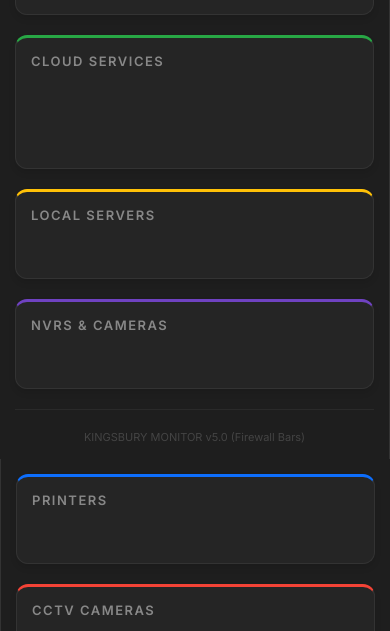
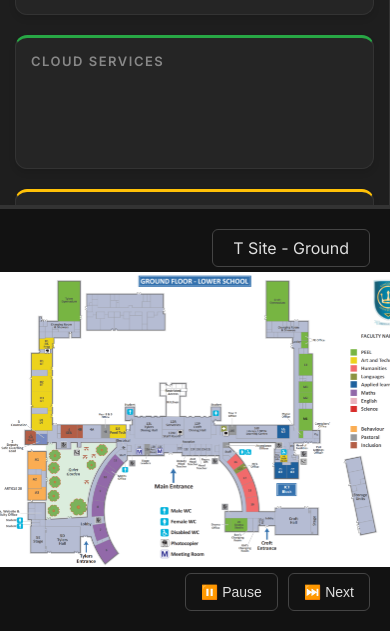
Before and after one commit to gileswendes-glitch/monitor, a website: page public/index.html in a window 390 px wide. Shown: the part 213-844 px from the top of the page. Drawn offline with nearby package versions, Linux system fonts and the light colour scheme; no server answers.

Commit message:
Update index.html

```diff
--- a/public/index.html
+++ b/public/index.html
@@ -101,11 +101,25 @@
         .leaflet-popup-content { margin: 10px; line-height: 1.4; }
         .leaflet-popup-close-button { color: #888 !important; }
 
+        /* --- MOBILE LAYOUT (<900px) --- */
         @media screen and (max-width: 900px) {
-            body { flex-direction: column; overflow-y: auto; height: auto; }
+            body { flex-direction: column; overflow-y: auto; height: auto; padding-bottom: 50vh; }
             .sidebar { width: 100%; height: auto; box-shadow: none; padding: 15px; box-sizing: border-box; order: 2; overflow-y: visible; }
+
             #main-content { order: 1; flex-grow: 0; }
-            #map-wrapper { display: none; }
+
+            #map-wrapper {
+                display: block !important;
+                position: fixed;
+                bottom: 0;
+                left: 0;
+                width: 100%;
+                height: 50vh;
+                z-index: 4000;
+                border-top: 4px solid #333;
+                background: #121212;
+            }
+
             .list-window { max-height: 250px; }
         }
     </style>
@@ -134,7 +148,7 @@
             <h2>NVRs & Cameras</h2>
             <div id="nvr-list" class="list-window"></div>
         </div>
-        <div class="version-footer">KINGSBURY MONITOR v5.0 (Firewall Bars)</div>
+        <div class="version-footer">KINGSBURY MONITOR v5.0 (Mobile)</div>
     </div>
 
     <div id="main-content">
@@ -320,13 +334,16 @@
 
             try {
                 const res = await fetch('/api/devices');
-                const devices = await res.json();
+                let devices = await res.json();
+
+                // 1. GHOST FILTER: Hide devices with no name immediately (Cleans "Unknown")
+                devices = devices.filter(d => d.name && d.name !== 'undefined');
+
+                // 2. SAFE SORT
+                devices.sort((a, b) => a.name.localeCompare(b.name));
 
                 let cloudH='', serverH='', hardwareH='', nvrH='', switchH='', prtH='', telH='', wapH='', accessH='', cctvH='';
                 let firewallHTML = '';
-
-                // FIXED: SAFE SORT (Prevents crash if name is undefined)
-                devices.sort((a, b) => (a.name || 'Unknown').localeCompare(b.name || 'Unknown'));
 
                 // 24 Hour Monitor Logic
                 const oneDayAgo = new Date(Date.now() - 24 * 60 * 60 * 1000);
@@ -335,7 +352,7 @@
                     let statusClass = d.status === 'online' ? 'online' : (d.status === 'amber' ? 'amber' : 'offline');
                     let staleIcon = '';
 
-                    // RESTORED: 10 Minute Warning (User Requested)
+                    // RESTORED: 10 Minute Warning
                     if (d.last_seen) {
                         const timeSince = Date.now() - new Date(d.last_seen).getTime();
                         if (timeSince > 600000) {
@@ -351,8 +368,8 @@
                         }
                     }
 
-                    // FIXED: SAFE NAME
-                    const dName = d.name || 'Unknown Device';
+                    // FIXED: Name is now guaranteed by filter, but kept safe just in case
+                    const dName = d.name;
 
                     // Generic Item
                     let itemHTML = `<div class="service-item"><span>${dName}</span><div class="status-dot ${statusClass}"></div></div>`;
```
